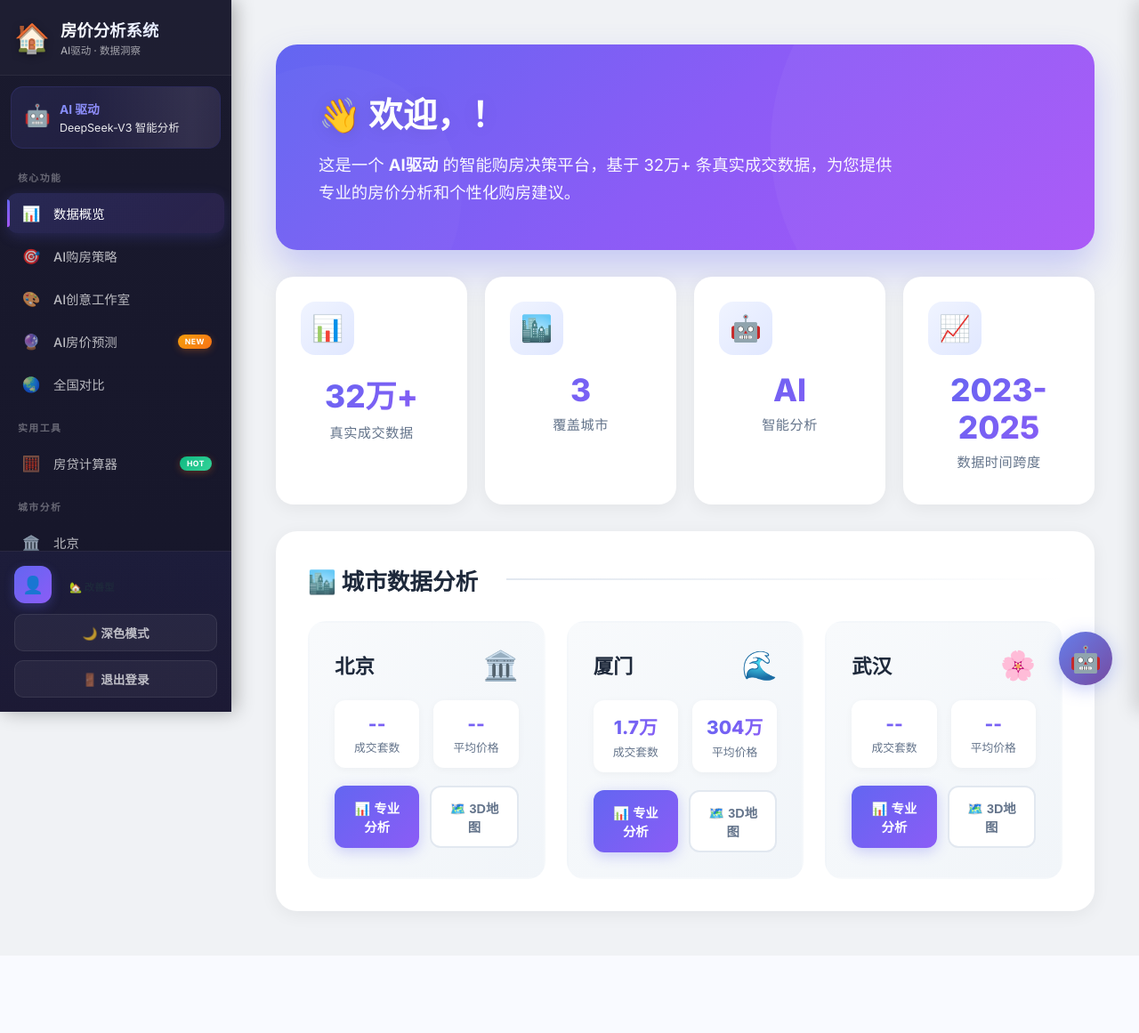
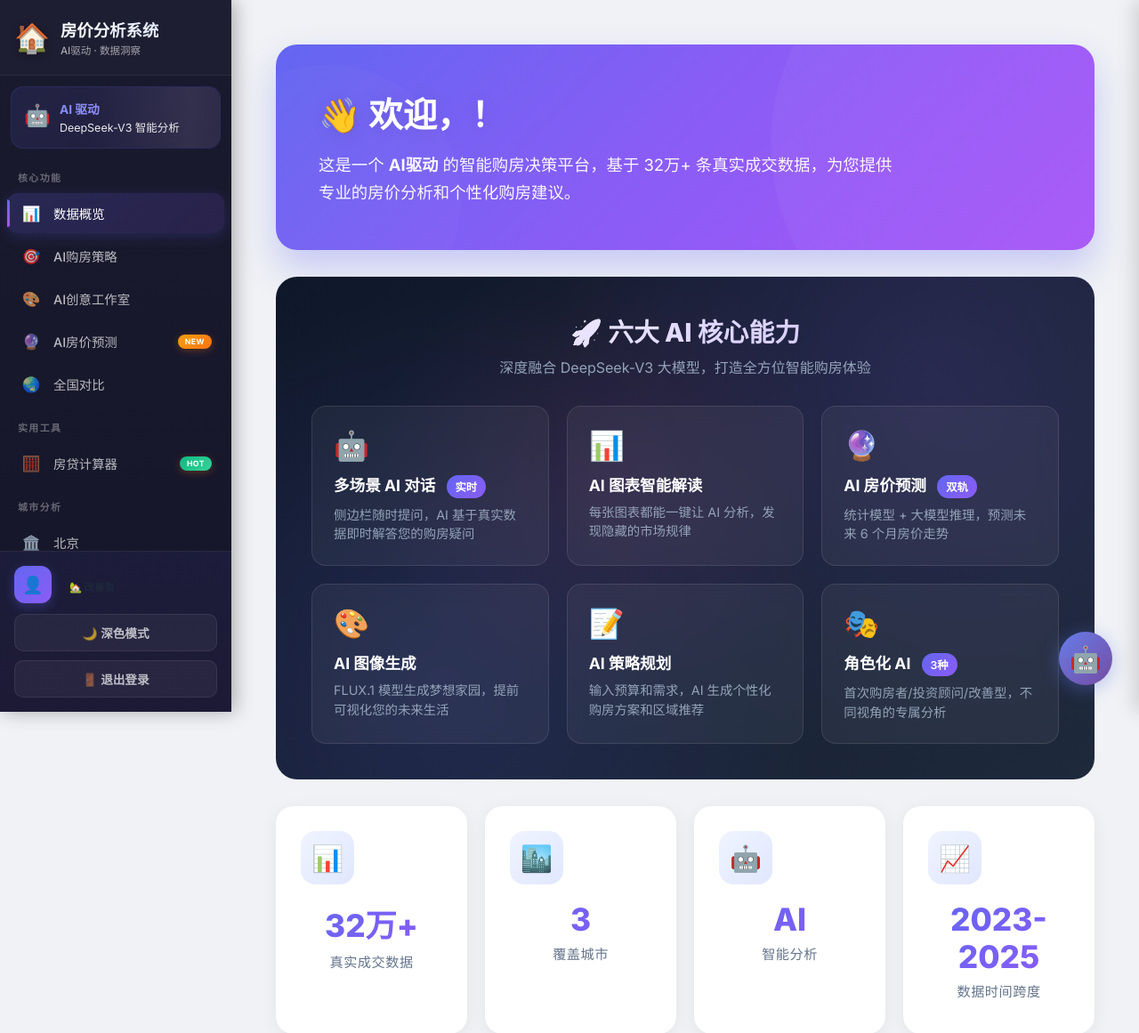
Before and after one commit to RuiyangSi/ai-housing-analyzer, a Flask app: page / in a window 1280 px wide. Shown: the top 1161 px of the page at 89% size. Before the commit the page ends 1036 px from the top, so only its background shows below. Run offline with Flask 3, Linux system fonts and the light colour scheme; the visitor is signed in with stand-in values (Sample User, id 1).

Commit message:
首页新增 AI 六大核心能力展示区域
- 美化的深色卡片布局
- 6 个 AI 亮点功能介绍
- 悬浮动效和渐变背景
- 响应式设计适配移动端

```diff
--- a/templates/home.html
+++ b/templates/home.html
@@ -61,6 +61,128 @@
     @keyframes slideUp {
         from { opacity: 0; transform: translateY(30px); }
         to { opacity: 1; transform: translateY(0); }
+    }
+
+    /* AI 亮点展示区域 */
+    .ai-highlights {
+        background: linear-gradient(135deg, #0f172a 0%, #1e293b 100%);
+        border-radius: 24px;
+        padding: 40px;
+        margin-bottom: 30px;
+        position: relative;
+        overflow: hidden;
+        animation: slideUp 0.7s ease-out backwards;
+        animation-delay: 0.1s;
+    }
+
+    .ai-highlights::before {
+        content: '';
+        position: absolute;
+        top: 0;
+        left: 0;
+        right: 0;
+        bottom: 0;
+        background:
+            radial-gradient(circle at 20% 80%, rgba(99, 102, 241, 0.15) 0%, transparent 50%),
+            radial-gradient(circle at 80% 20%, rgba(139, 92, 246, 0.15) 0%, transparent 50%),
+            radial-gradient(circle at 40% 40%, rgba(236, 72, 153, 0.1) 0%, transparent 40%);
+        pointer-events: none;
+    }
+
+    .ai-highlights-header {
+        text-align: center;
+        margin-bottom: 32px;
+        position: relative;
+        z-index: 1;
+    }
+
+    .ai-highlights-header h2 {
+        color: white;
+        font-size: 1.8em;
+        font-weight: 800;
+        margin: 0 0 8px 0;
+        background: linear-gradient(135deg, #fff 0%, #c4b5fd 100%);
+        -webkit-background-clip: text;
+        -webkit-text-fill-color: transparent;
+        background-clip: text;
+    }
+
+    .ai-highlights-header p {
+        color: #94a3b8;
+        font-size: 1em;
+        margin: 0;
+    }
+
+    .ai-grid {
+        display: grid;
+        grid-template-columns: repeat(3, 1fr);
+        gap: 20px;
+        position: relative;
+        z-index: 1;
+    }
+
+    .ai-feature {
+        background: rgba(255, 255, 255, 0.05);
+        backdrop-filter: blur(10px);
+        border: 1px solid rgba(255, 255, 255, 0.1);
+        border-radius: 16px;
+        padding: 24px;
+        transition: all 0.4s cubic-bezier(0.4, 0, 0.2, 1);
+        cursor: default;
+    }
+
+    .ai-feature:hover {
+        background: rgba(255, 255, 255, 0.1);
+        border-color: rgba(139, 92, 246, 0.5);
+        transform: translateY(-5px);
+        box-shadow: 0 20px 40px rgba(139, 92, 246, 0.2);
+    }
+
+    .ai-feature-icon {
+        font-size: 2em;
+        margin-bottom: 12px;
+        display: block;
+    }
+
+    .ai-feature-title {
+        color: white;
+        font-size: 1.1em;
+        font-weight: 700;
+        margin-bottom: 8px;
+    }
+
+    .ai-feature-desc {
+        color: #94a3b8;
+        font-size: 0.9em;
+        line-height: 1.5;
+    }
+
+    .ai-badge {
+        display: inline-block;
+        background: linear-gradient(135deg, #6366f1 0%, #8b5cf6 100%);
+        color: white;
+        font-size: 0.7em;
+        font-weight: 600;
+        padding: 4px 10px;
+        border-radius: 20px;
+        margin-left: 8px;
+        vertical-align: middle;
+    }
+
+    @media (max-width: 1024px) {
+        .ai-grid {
+            grid-template-columns: repeat(2, 1fr);
+        }
+    }
+
+    @media (max-width: 768px) {
+        .ai-grid {
+            grid-template-columns: 1fr;
+        }
+
+        .ai-highlights {
+            padding: 28px 20px;
+        }
     }
 
     .welcome-section h1 {
@@ -567,6 +689,46 @@
     <div class="welcome-section">
         <h1>👋 欢迎，{{ user.username if user else '用户' }}！</h1>
         <p>这是一个 <strong>AI驱动</strong> 的智能购房决策平台，基于 32万+ 条真实成交数据，为您提供专业的房价分析和个性化购房建议。</p>
+    </div>
+
+    <!-- AI 亮点展示 -->
+    <div class="ai-highlights">
+        <div class="ai-highlights-header">
+            <h2>🚀 六大 AI 核心能力</h2>
+            <p>深度融合 DeepSeek-V3 大模型，打造全方位智能购房体验</p>
+        </div>
+        <div class="ai-grid">
+            <div class="ai-feature">
+                <span class="ai-feature-icon">🤖</span>
+                <div class="ai-feature-title">多场景 AI 对话 <span class="ai-badge">实时</span></div>
+                <div class="ai-feature-desc">侧边栏随时提问，AI 基于真实数据即时解答您的购房疑问</div>
+            </div>
+            <div class="ai-feature">
+                <span class="ai-feature-icon">📊</span>
+                <div class="ai-feature-title">AI 图表智能解读</div>
+                <div class="ai-feature-desc">每张图表都能一键让 AI 分析，发现隐藏的市场规律</div>
+            </div>
+            <div class="ai-feature">
+                <span class="ai-feature-icon">🔮</span>
+                <div class="ai-feature-title">AI 房价预测 <span class="ai-badge">双轨</span></div>
+                <div class="ai-feature-desc">统计模型 + 大模型推理，预测未来 6 个月房价走势</div>
+            </div>
+            <div class="ai-feature">
+                <span class="ai-feature-icon">🎨</span>
+                <div class="ai-feature-title">AI 图像生成</div>
+                <div class="ai-feature-desc">FLUX.1 模型生成梦想家园，提前可视化您的未来生活</div>
+            </div>
+            <div class="ai-feature">
+                <span class="ai-feature-icon">📝</span>
+                <div class="ai-feature-title">AI 策略规划</div>
+                <div class="ai-feature-desc">输入预算和需求，AI 生成个性化购房方案和区域推荐</div>
+            </div>
+            <div class="ai-feature">
+                <span class="ai-feature-icon">🎭</span>
+                <div class="ai-feature-title">角色化 AI <span class="ai-badge">3种</span></div>
+                <div class="ai-feature-desc">首次购房者/投资顾问/改善型，不同视角的专属分析</div>
+            </div>
+        </div>
     </div>
 
     <!-- 数据统计 -->
```
